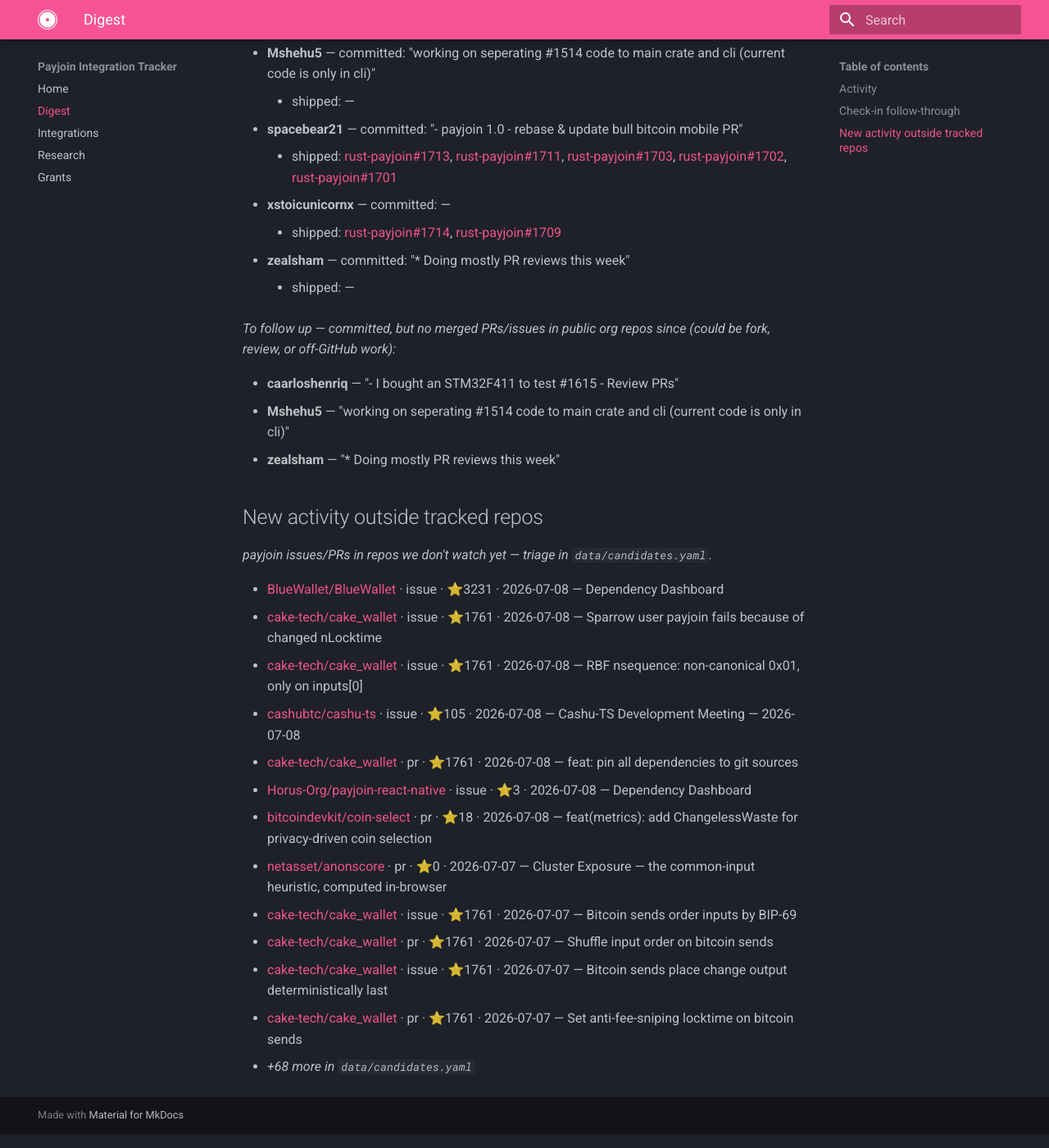
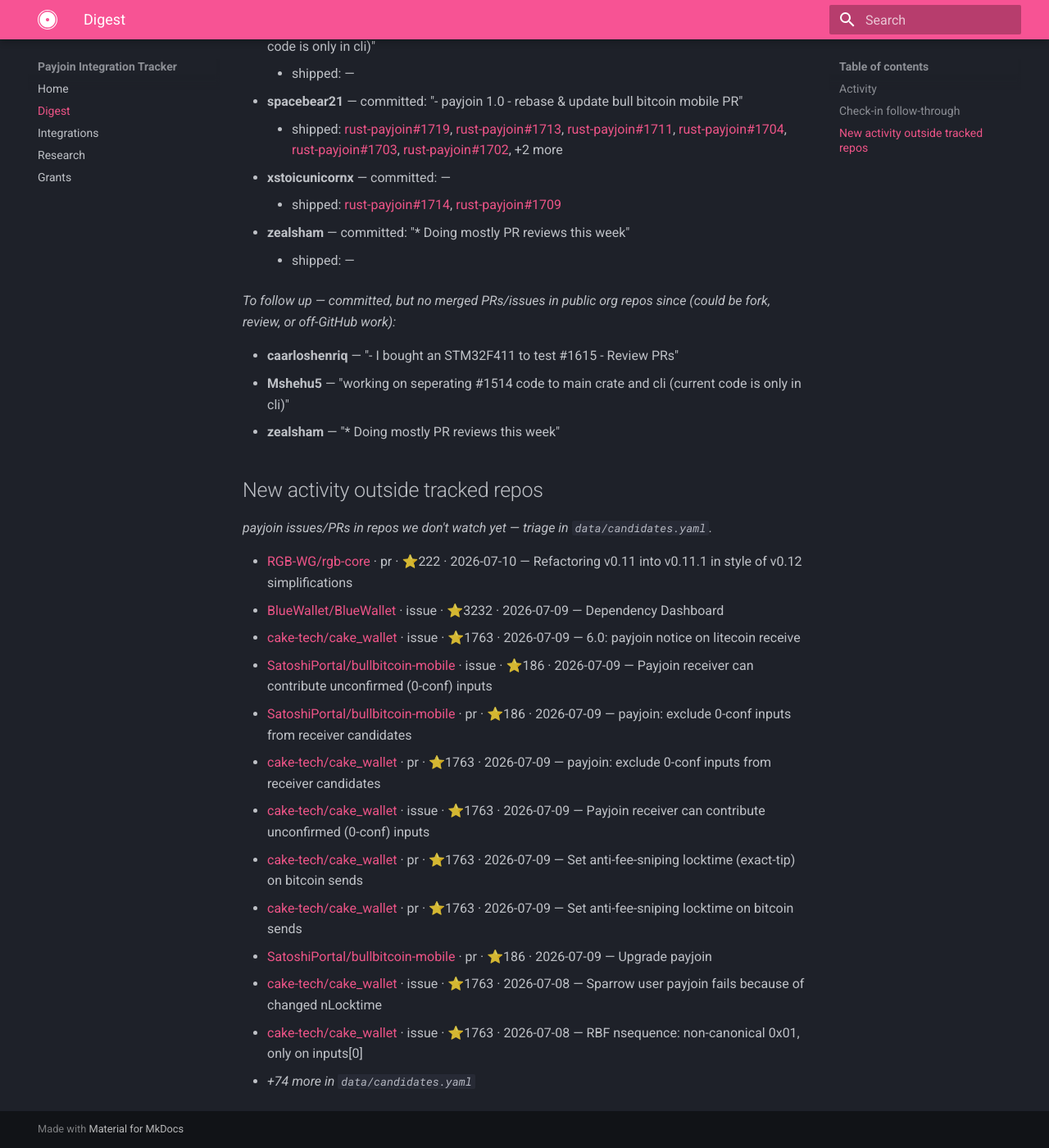
Before and after one commit to payjoin/payjoin.org, an MkDocs documentation site: the page built from docs/digest.md, in a window 1280 px wide and 1400 px high, scrolled down 908 px. Shown: the whole window at 82% size. Built offline with MkDocs 1.6.1 and Material for MkDocs 9.7.7, drawn with Linux system fonts in a browser that asks for light colours; some of the changed text lies outside the part shown.

Commit message:
chore: refresh tracker auto-state + digest

```diff
--- a/docs/digest.md
+++ b/docs/digest.md
@@ -1,12 +1,11 @@
 # Daily digest
 
-_As of 2026-07-09 (UTC) · tracking 25 upstream items_
+_As of 2026-07-10 (UTC) · tracking 25 upstream items_
 
 ## Activity
 
-- **BTCPay Server** — [repo](https://github.com/ValeraFinebits/btcpayserver-payjoin-plugin) — updated 2026-07-08
-- **Cove** — [repo](https://github.com/bitcoinppl/cove) — updated 2026-07-08
-- **Liana** — [pull #2011](https://github.com/wizardsardine/liana/pull/2011) — updated 2026-07-09
+- **Cove** — [repo](https://github.com/bitcoinppl/cove) — updated 2026-07-10
+- **LDK-Node** — [pull #746](https://github.com/lightningdevkit/ldk-node/pull/746) — updated 2026-07-09
 
 
 ## Check-in follow-through
@@ -14,19 +13,19 @@ _As of 2026-07-09 (UTC) · tracking 25 upstream items_
 _2026-06-29 · [thread](https://github.com/orgs/payjoin/discussions/1691)_
 
 - **bc1cindy** — committed: —
-    - shipped: [rust-payjoin#1697](https://github.com/payjoin/rust-payjoin/issues/1697)
+    - shipped: [rust-payjoin#1722](https://github.com/payjoin/rust-payjoin/issues/1722), [rust-payjoin#1697](https://github.com/payjoin/rust-payjoin/issues/1697)
 - **benalleng** — committed: "- get the current in flight cli PRs across the finish line in preparation for the 1.0 release"
     - shipped: [rust-payjoin#1706](https://github.com/payjoin/rust-payjoin/pull/1706), [rust-payjoin#1705](https://github.com/payjoin/rust-payjoin/pull/1705), [rust-payjoin#1699](https://github.com/payjoin/rust-payjoin/pull/1699), [rust-payjoin#1695](https://github.com/payjoin/rust-payjoin/pull/1695), [rust-payjoin#1683](https://github.com/payjoin/rust-payjoin/pull/1683), [rust-payjoin#1638](https://github.com/payjoin/rust-payjoin/pull/1638), +1 more
 - **caarloshenriq** — committed: "- I bought an STM32F411 to test #1615 - Review PRs"
     - shipped: —
 - **chavic** — committed: "Last week's PRs took longer than expected, with the new thoughts on accounting, much of this week is continuing what got pushed back.…"
-    - shipped: [rust-payjoin#1654](https://github.com/payjoin/rust-payjoin/pull/1654)
+    - shipped: [rust-payjoin#1723](https://github.com/payjoin/rust-payjoin/pull/1723), [rust-payjoin#1654](https://github.com/payjoin/rust-payjoin/pull/1654)
 - **DanGould** — committed: "This week is ALL payjoin-1.0. Hard deadline for my focus which needs to be full time on operations next week. I'm particularly interested…"
     - shipped: [rust-payjoin#1685](https://github.com/payjoin/rust-payjoin/pull/1685)
 - **Mshehu5** — committed: "working on seperating #1514 code to main crate and cli (current code is only in cli)"
     - shipped: —
 - **spacebear21** — committed: "- payjoin 1.0 - rebase & update bull bitcoin mobile PR"
-    - shipped: [rust-payjoin#1713](https://github.com/payjoin/rust-payjoin/pull/1713), [rust-payjoin#1711](https://github.com/payjoin/rust-payjoin/pull/1711), [rust-payjoin#1703](https://github.com/payjoin/rust-payjoin/pull/1703), [rust-payjoin#1702](https://github.com/payjoin/rust-payjoin/pull/1702), [rust-payjoin#1701](https://github.com/payjoin/rust-payjoin/pull/1701)
+    - shipped: [rust-payjoin#1719](https://github.com/payjoin/rust-payjoin/pull/1719), [rust-payjoin#1713](https://github.com/payjoin/rust-payjoin/pull/1713), [rust-payjoin#1711](https://github.com/payjoin/rust-payjoin/pull/1711), [rust-payjoin#1704](https://github.com/payjoin/rust-payjoin/pull/1704), [rust-payjoin#1703](https://github.com/payjoin/rust-payjoin/pull/1703), [rust-payjoin#1702](https://github.com/payjoin/rust-payjoin/pull/1702), +2 more
 - **xstoicunicornx** — committed: —
     - shipped: [rust-payjoin#1714](https://github.com/payjoin/rust-payjoin/issues/1714), [rust-payjoin#1709](https://github.com/payjoin/rust-payjoin/issues/1709)
 - **zealsham** — committed: "* Doing mostly PR reviews this week"
@@ -42,16 +41,16 @@ _To follow up — committed, but no merged PRs/issues in public org repos since
 
 _payjoin issues/PRs in repos we don't watch yet — triage in `data/candidates.yaml`._
 
-- [BlueWallet/BlueWallet](https://github.com/BlueWallet/BlueWallet/issues/3659) · issue · ⭐3231 · 2026-07-08 — Dependency Dashboard
-- [cake-tech/cake_wallet](https://github.com/cake-tech/cake_wallet/issues/2494) · issue · ⭐1761 · 2026-07-08 — Sparrow user payjoin fails because of changed nLocktime
-- [cake-tech/cake_wallet](https://github.com/cake-tech/cake_wallet/issues/3302) · issue · ⭐1761 · 2026-07-08 — RBF nsequence: non-canonical 0x01, only on inputs[0]
-- [cashubtc/cashu-ts](https://github.com/cashubtc/cashu-ts/issues/761) · issue · ⭐105 · 2026-07-08 — Cashu-TS Development Meeting — 2026-07-08
-- [cake-tech/cake_wallet](https://github.com/cake-tech/cake_wallet/pull/3381) · pr · ⭐1761 · 2026-07-08 — feat: pin all dependencies to git sources
-- [Horus-Org/payjoin-react-native](https://github.com/Horus-Org/payjoin-react-native/issues/2) · issue · ⭐3 · 2026-07-08 — Dependency Dashboard
-- [bitcoindevkit/coin-select](https://github.com/bitcoindevkit/coin-select/pull/47) · pr · ⭐18 · 2026-07-08 — feat(metrics): add ChangelessWaste for privacy-driven coin selection
-- [netasset/anonscore](https://github.com/netasset/anonscore/pull/79) · pr · ⭐0 · 2026-07-07 — Cluster Exposure — the common-input heuristic, computed in-browser
-- [cake-tech/cake_wallet](https://github.com/cake-tech/cake_wallet/issues/3378) · issue · ⭐1761 · 2026-07-07 — Bitcoin sends order inputs by BIP-69
-- [cake-tech/cake_wallet](https://github.com/cake-tech/cake_wallet/pull/3379) · pr · ⭐1761 · 2026-07-07 — Shuffle input order on bitcoin sends
-- [cake-tech/cake_wallet](https://github.com/cake-tech/cake_wallet/issues/3376) · issue · ⭐1761 · 2026-07-07 — Bitcoin sends place change output deterministically last
-- [cake-tech/cake_wallet](https://github.com/cake-tech/cake_wallet/pull/3362) · pr · ⭐1761 · 2026-07-07 — Set anti-fee-sniping locktime on bitcoin sends
-- _+68 more in `data/candidates.yaml`_
+- [RGB-WG/rgb-core](https://github.com/RGB-WG/rgb-core/pull/288) · pr · ⭐222 · 2026-07-10 — Refactoring v0.11 into v0.11.1 in style of v0.12 simplifications
+- [BlueWallet/BlueWallet](https://github.com/BlueWallet/BlueWallet/issues/3659) · issue · ⭐3232 · 2026-07-09 — Dependency Dashboard
+- [cake-tech/cake_wallet](https://github.com/cake-tech/cake_wallet/issues/2989) · issue · ⭐1763 · 2026-07-09 — 6.0: payjoin notice on litecoin receive
+- [SatoshiPortal/bullbitcoin-mobile](https://github.com/SatoshiPortal/bullbitcoin-mobile/issues/2430) · issue · ⭐186 · 2026-07-09 — Payjoin receiver can contribute unconfirmed (0-conf) inputs
+- [SatoshiPortal/bullbitcoin-mobile](https://github.com/SatoshiPortal/bullbitcoin-mobile/pull/2431) · pr · ⭐186 · 2026-07-09 — payjoin: exclude 0-conf inputs from receiver candidates
+- [cake-tech/cake_wallet](https://github.com/cake-tech/cake_wallet/pull/3389) · pr · ⭐1763 · 2026-07-09 — payjoin: exclude 0-conf inputs from receiver candidates
+- [cake-tech/cake_wallet](https://github.com/cake-tech/cake_wallet/issues/3388) · issue · ⭐1763 · 2026-07-09 — Payjoin receiver can contribute unconfirmed (0-conf) inputs
+- [cake-tech/cake_wallet](https://github.com/cake-tech/cake_wallet/pull/3385) · pr · ⭐1763 · 2026-07-09 — Set anti-fee-sniping locktime (exact-tip) on bitcoin sends
+- [cake-tech/cake_wallet](https://github.com/cake-tech/cake_wallet/pull/3362) · pr · ⭐1763 · 2026-07-09 — Set anti-fee-sniping locktime on bitcoin sends
+- [SatoshiPortal/bullbitcoin-mobile](https://github.com/SatoshiPortal/bullbitcoin-mobile/pull/2041) · pr · ⭐186 · 2026-07-09 — Upgrade payjoin
+- [cake-tech/cake_wallet](https://github.com/cake-tech/cake_wallet/issues/2494) · issue · ⭐1763 · 2026-07-08 — Sparrow user payjoin fails because of changed nLocktime
+- [cake-tech/cake_wallet](https://github.com/cake-tech/cake_wallet/issues/3302) · issue · ⭐1763 · 2026-07-08 — RBF nsequence: non-canonical 0x01, only on inputs[0]
+- _+74 more in `data/candidates.yaml`_
```
Also changed, not shown: 2 other files.
